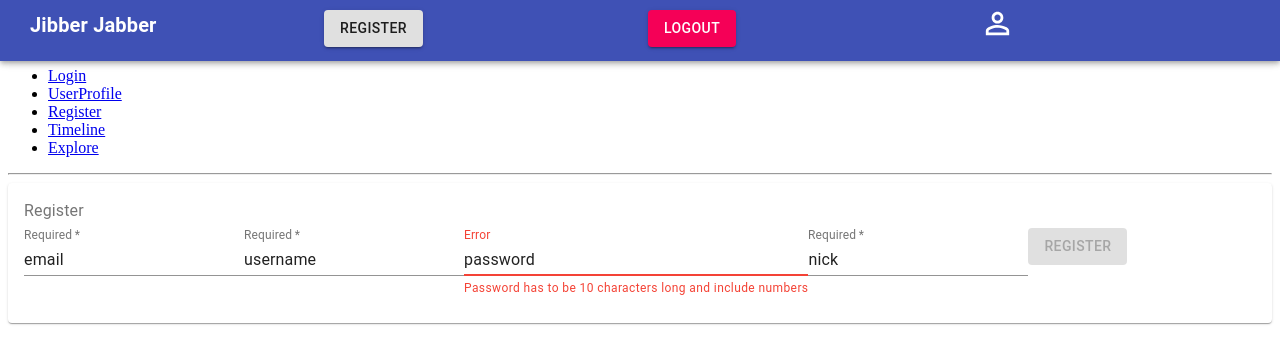
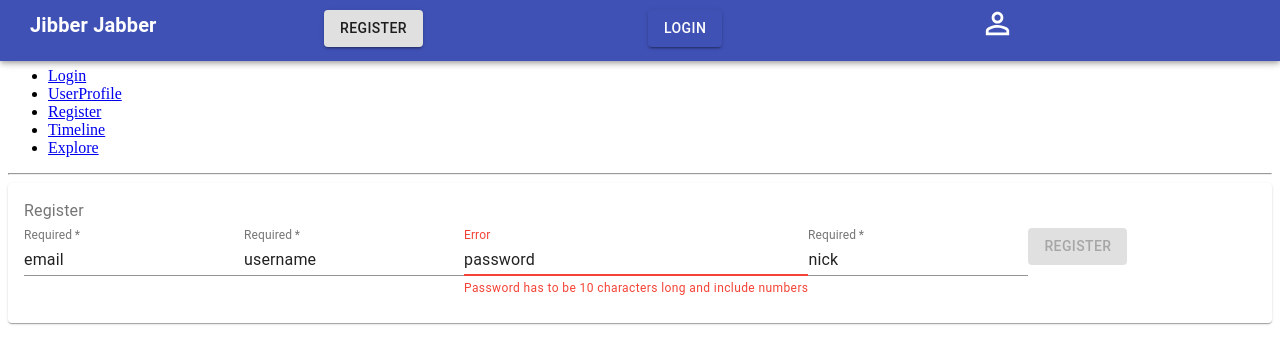
Before and after one commit to sofiasdz/jibber-jabber-ui, a React (Create React App) app: page /register in a window 1280 px wide. Shown: the top 364 px of the page. Built offline with nearby package versions, Linux system fonts and the light colour scheme; no server answers.

Commit message:
minor fix

```diff
--- a/src/components/Home/Register.tsx
+++ b/src/components/Home/Register.tsx
@@ -39,7 +39,6 @@ function Register(props:Props){
                             error
                             id="standard-error-helper-text"
                             label="Error"
-                            defaultValue="Hello World"
                             helperText="Password has to be 10 characters long and include numbers"
                             value={password}
                             onChange={e => analyze(e.target.value)}
--- a/src/components/Navbar/Navbar.tsx
+++ b/src/components/Navbar/Navbar.tsx
@@ -64,11 +64,11 @@ function NavbarJJ() {
                             <Button onClick={() => navigateToRegister()} variant="contained" style={{marginTop: 10}}>Register</Button>
                         </Grid>
                         <Grid item xs={3}>
-                            {isLoggedIn &&
+                            {!isLoggedIn &&
                             <Button variant="contained" color="primary" onClick={() => navigateToLogin()}  style={{marginTop: 10}}>
                                 Login
                             </Button>}
-                            {!isLoggedIn && <Button variant="contained" color="secondary" onClick={() => handleLogout()}  style={{marginTop: 10}}>
+                            {isLoggedIn && <Button variant="contained" color="secondary" onClick={() => handleLogout()}  style={{marginTop: 10}}>
                                 Logout
                             </Button>}
 
```
